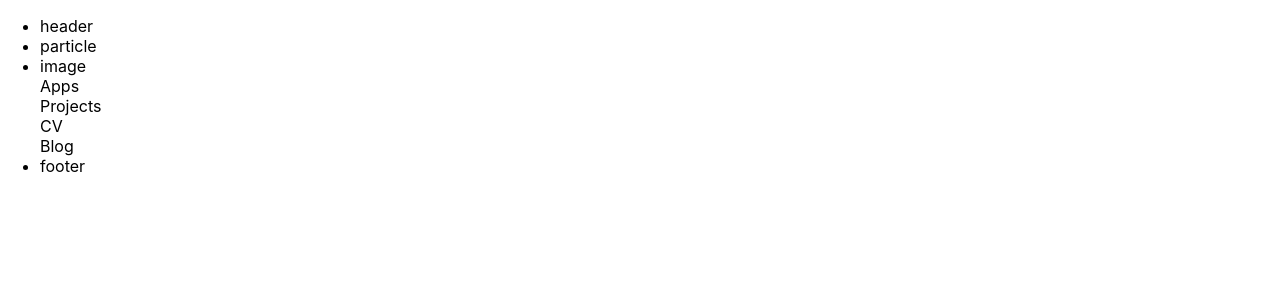
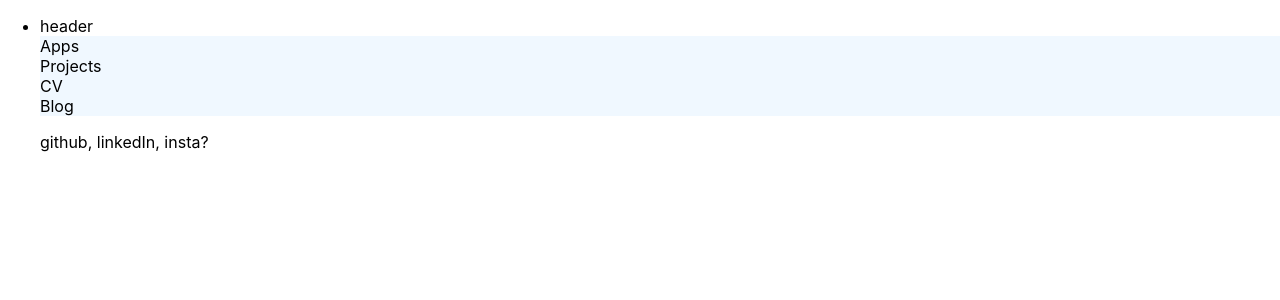
Before and after one commit to ecuarezma/portfolio, a React (Create React App) app: page / in a window 1280 px wide. Shown: the top 300 px of the page. Built offline with nearby package versions, Linux system fonts and the light colour scheme.

Commit message:
Add darkMode to state and testing it out on Navbar component.

```diff
--- a/src/App.js
+++ b/src/App.js
@@ -1,11 +1,14 @@
 import React, { Component } from "react";
 import Navbar from "./Components/Navbar";
+import Footer from "./Components/Footer";
 import "./App.css";
 
 class App extends Component {
   constructor(props) {
     super(props);
-    this.state = {};
+    this.state = {
+      isDarkMode: false
+    };
   }
 
   render() {
@@ -13,10 +16,8 @@ class App extends Component {
       <div>
         <ul>
           <li>header</li>
-          <li>particle</li>
-          <li>image</li>
-          <Navbar />
-          <li>footer</li>
+          <Navbar darkMode={this.state.isDarkMode} />
+          <Footer />
         </ul>
       </div>
     );
--- a/src/Components/Footer/index.js
+++ b/src/Components/Footer/index.js
@@ -0,0 +1,12 @@
+import React from "react";
+import classes from "./footer.module.css";
+
+const Footer = props => {
+  return (
+    <div>
+      <p>github, linkedIn, insta?</p>
+    </div>
+  );
+};
+
+export default Footer;
--- a/src/Components/Navbar/index.js
+++ b/src/Components/Navbar/index.js
@@ -1,14 +1,15 @@
 import React from "react";
 import Link from "./Link";
+import classes from "./navbar.module.css";
 
 const Navbar = props => {
   return (
-    <>
+    <div className={props.darkMode ? classes.darkMode : classes.Navbar}>
       <Link>Apps</Link>
       <Link>Projects</Link>
       <Link>CV</Link>
       <Link>Blog</Link>
-    </>
+    </div>
   );
 };
 
--- a/src/Components/Navbar/navbar.module.css
+++ b/src/Components/Navbar/navbar.module.css
@@ -0,0 +1,8 @@
+.Navbar {
+  background-color: aliceblue;
+}
+
+.darkMode {
+  background-color: midnightblue;
+  color: white;
+}
```
